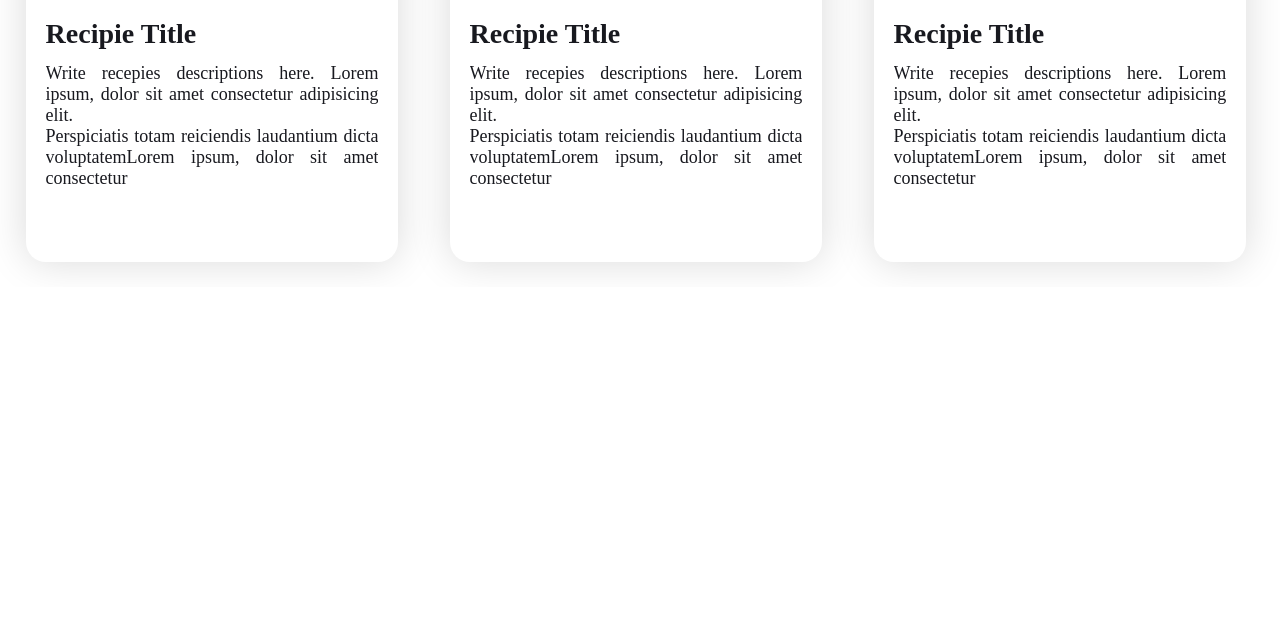
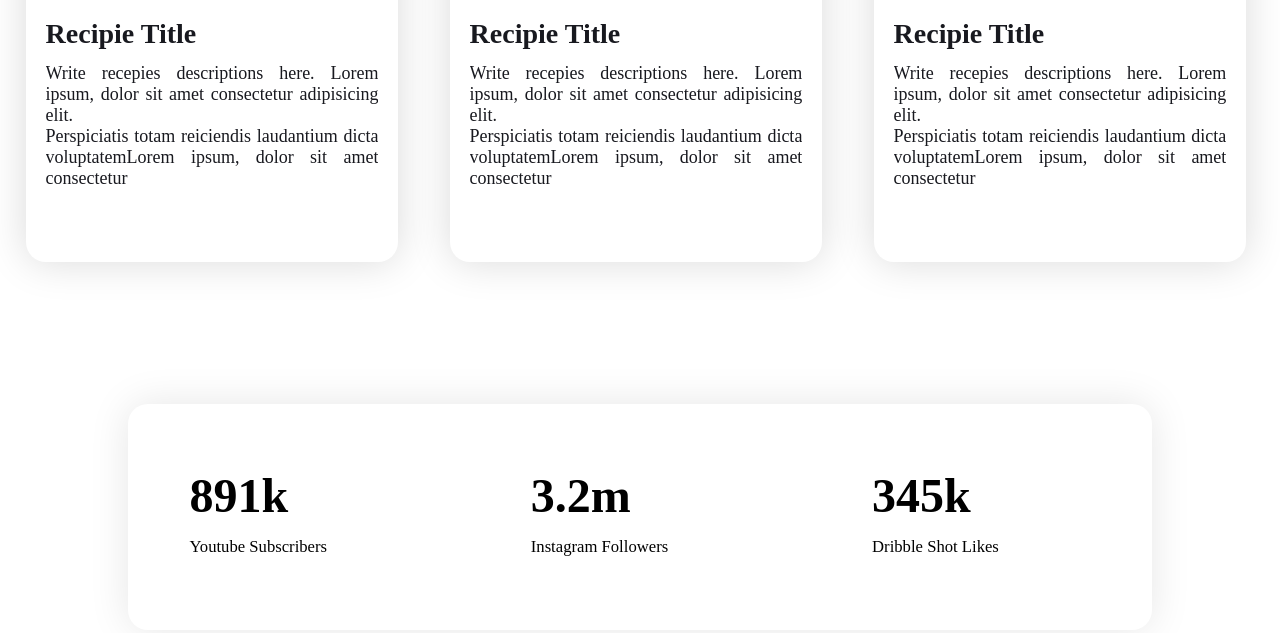
Before and after one commit to MashodRana/food-bazar, a plain HTML site: page index.html in a window 1280 px wide. Shown: the part 1935-2568 px from the top of the page. Before the commit the page ends 2222 px from the top, so only its background shows below. Drawn offline with Linux system fonts and the light colour scheme.

Commit message:
statistics section done.

```diff
--- a/index.html
+++ b/index.html
@@ -90,6 +90,24 @@
             </div>
         </div>
     </section>
+
+    <section class="statistics-section">
+        <div>
+
+        </div>
+        <div class="stats">
+            <h1>891k</h1>
+            <p><small>Youtube Subscribers</small></p>
+        </div>
+        <div class="stats">
+            <h1>3.2m</h1>
+            <p><small>Instagram Followers</small></p>
+        </div>
+        <div class="stats">
+            <h1>345k</h1>
+            <p><small>Dribble Shot Likes</small></p>
+        </div>
+    </section>
 </body>
 
 </html>
--- a/styles.css
+++ b/styles.css
@@ -147,3 +147,29 @@ p{
     font-size:28px;
     font-weight: 800;
 }
+
+
+.statistics-section{
+    margin: 10% auto;
+    height: 226px;
+    width: 80%;
+
+    display: flex;
+    box-shadow: 0px 0px 40px rgba(0, 0, 0, 0.1);
+    border-radius: 20px;
+}
+
+.stats{
+    margin-top: 64px;
+    margin-left: 6% ;
+    height: 98px;
+    width: 60%;
+    /* text-align: center; */
+}
+
+.stats h1{
+    font-size:48px;
+    font-weight: 700;
+
+
+}
```
